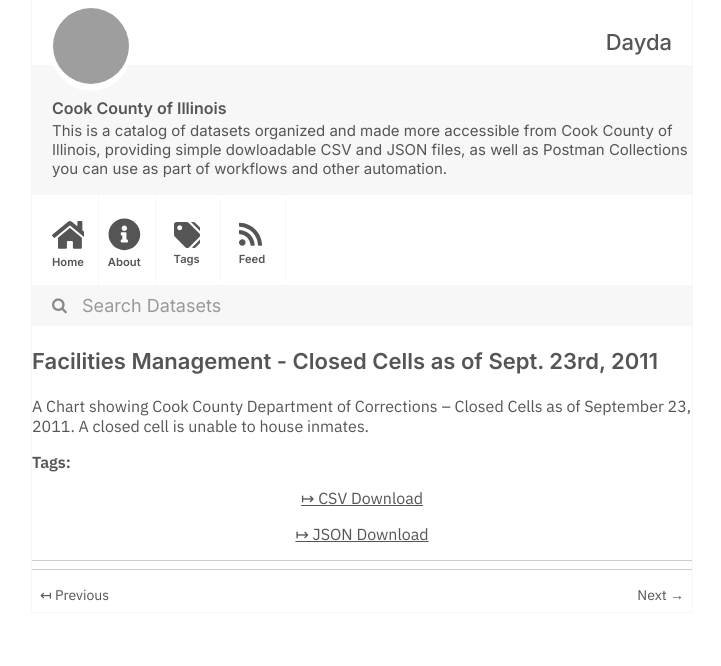
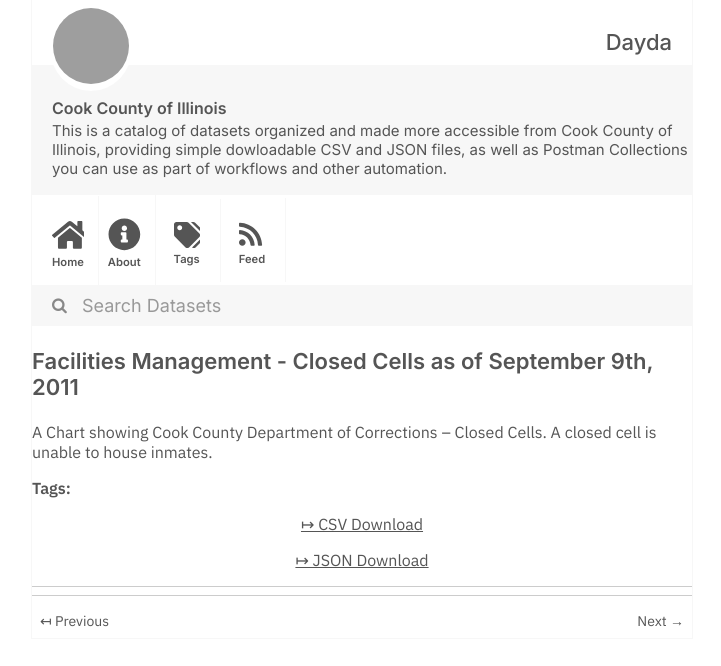
Before and after one commit to dayda-entities/cook-county-of-illinois, a Jekyll site: the page built from _posts/2020-11-10-facilities-management-closed-c.md, in a window 1280 px wide, cut to the strip 0-666 px from the top of the page. Shown: the whole strip, without its empty margins (278-999 px from the left). Built offline with Jekyll 4.4.1, drawn with Linux system fonts in a browser that asks for light colours; grey boxes are pictures that could not be loaded.

Commit message:
Publish Data

```diff
--- a/_posts/2020-11-10-facilities-management-closed-c.md
+++ b/_posts/2020-11-10-facilities-management-closed-c.md
@@ -1,17 +1,17 @@
 ---
-title: 'Facilities Management - Closed Cells as of Sept. 23rd, 2011'
-created: '2020-11-10T16:57:41.825779'
-modified: '2020-11-10T16:57:41.825789'
+title: 'Facilities Management - Closed Cells as of September 9th, 2011'
+created: '2020-11-10T16:57:48.977500'
+modified: '2020-11-10T16:57:48.977511'
 state: active
 type: dataset
 tags: []
 groups:
   - Local Government
 csv_url: >-
-  https://datacatalog.cookcountyil.gov/api/views/ndtb-27h3/rows.csv?accessType=DOWNLOAD
+  https://datacatalog.cookcountyil.gov/api/views/tf4d-rugi/rows.csv?accessType=DOWNLOAD
 json_url: >-
-  https://datacatalog.cookcountyil.gov/api/views/ndtb-27h3/rows.json?accessType=DOWNLOAD
+  https://datacatalog.cookcountyil.gov/api/views/tf4d-rugi/rows.json?accessType=DOWNLOAD
 layout: post
 
 ---
-A Chart showing Cook County Department of Corrections -- Closed Cells as of September 23, 2011.  A closed cell is unable to house inmates.
+A Chart showing Cook County Department of Corrections -- Closed Cells. A closed cell is unable to house inmates.
```
